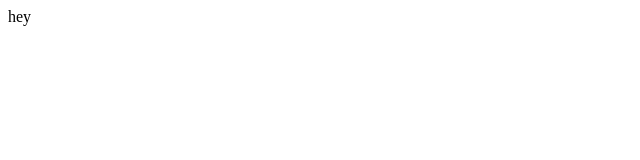
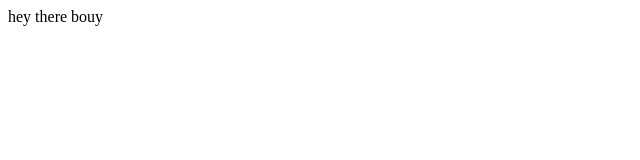
Before and after one commit to jayeshtak25/cohort-2-git, a plain HTML site: page index.html in a window 1280 px wide. Shown: the full height of the page, 0-640 px from the left. Drawn offline with Linux system fonts and the light colour scheme.

Commit message:
fifth commit

```diff
--- a/index.html
+++ b/index.html
@@ -5,6 +5,6 @@
     <title>Document</title>
 </head>
 <body>
-    hey
+    hey there bouy
 </body>
 </html>
```
